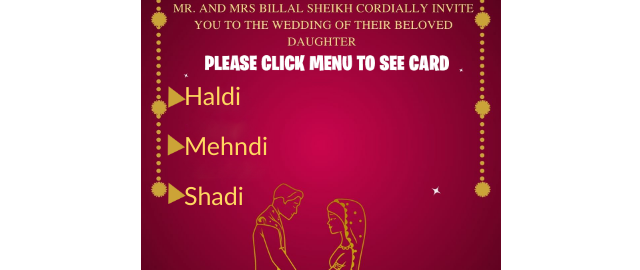
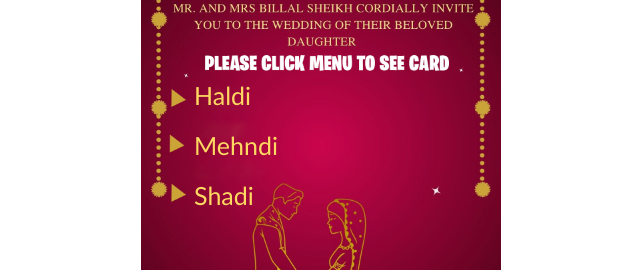
Before and after one commit to weddingcard969/weddingcard, a React (Vite) app: page / in a window 1280 px wide. Shown: the part 263-533 px from the top of the page, without its empty margins (319-959 px from the left). Built offline with nearby package versions, Linux system fonts and the light colour scheme.

Commit message:
Updated the website with new changes

```diff
--- a/src/App.css
+++ b/src/App.css
@@ -58,7 +58,7 @@ border: 1px solid white;
   font-family: 'Gill Sans', 'Gill Sans MT', Calibri, 'Trebuchet MS', sans-serif;
   color: #FED861;
   text-align: start;
-  margin-left: 10px;
+  margin-left: 30px;
   }
 
 
```
Also changed, not shown: src/assets/1.jpg.
